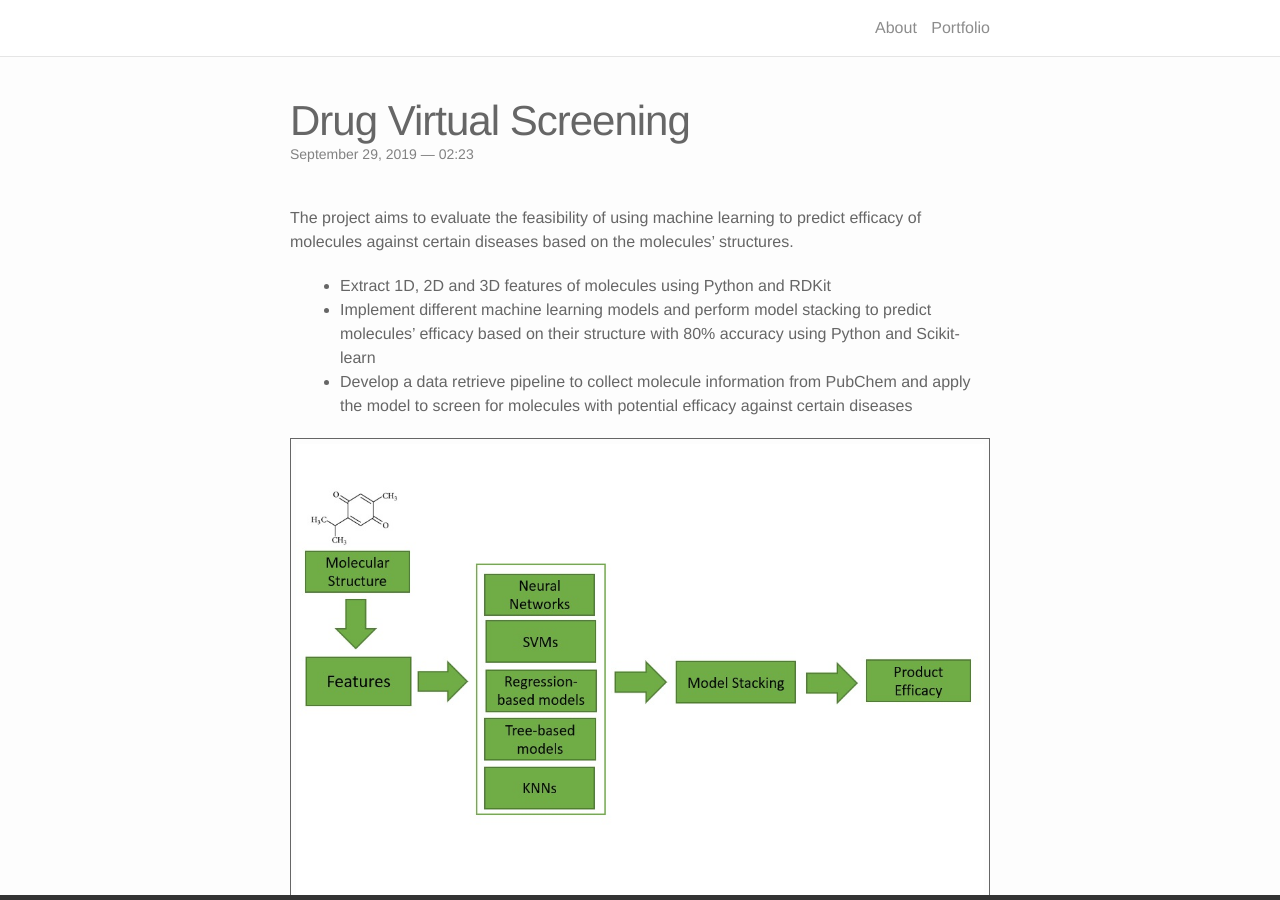
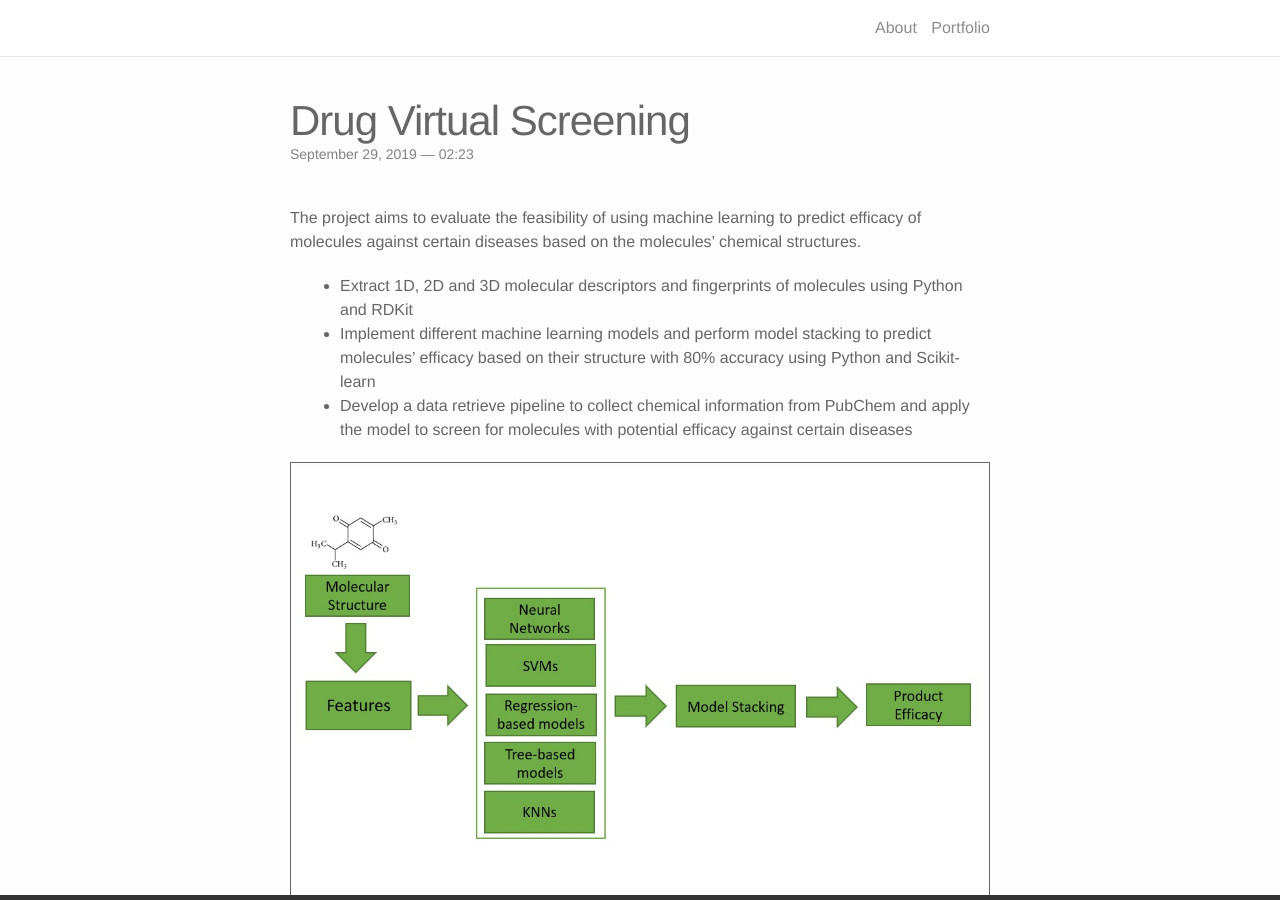
Before and after one commit to emeryanalytics/blog, a Jekyll site: the page built from _portfolio/project_07.markdown, in a window 1280 px wide and 900 px high. Built offline with Jekyll 4.4.1, drawn with Linux system fonts in a browser that asks for light colours; nearby versions of some CDN libraries.

Commit message:
update chemistry project

```diff
--- a/_portfolio/project_07.markdown
+++ b/_portfolio/project_07.markdown
@@ -5,10 +5,10 @@ description: Python, RDKit, PubChemPy, Scikit-learn
 img: /img/chemistry.jpg
 ---
 
-The project aims to evaluate the feasibility of using machine learning to predict efficacy of molecules against certain diseases based on the molecules' structures.
-- Extract 1D, 2D and 3D features of molecules using Python and RDKit
+The project aims to evaluate the feasibility of using machine learning to predict efficacy of molecules against certain diseases based on the molecules' chemical structures.
+- Extract 1D, 2D and 3D molecular descriptors and fingerprints of molecules using Python and RDKit
 - Implement different machine learning models and perform model stacking to predict molecules' efficacy based on their structure with 80% accuracy using Python and Scikit-learn
-- Develop a data retrieve pipeline to collect molecule information from PubChem and apply the model to screen for molecules with potential efficacy against certain diseases
+- Develop a data retrieve pipeline to collect chemical information from PubChem and apply the model to screen for molecules with potential efficacy against certain diseases
 
 <div>
 	<img class="col" src="{{ site.baseurl }}/img/chemistry.jpg" alt="" title="Model Stacking" border="1"/>
```
